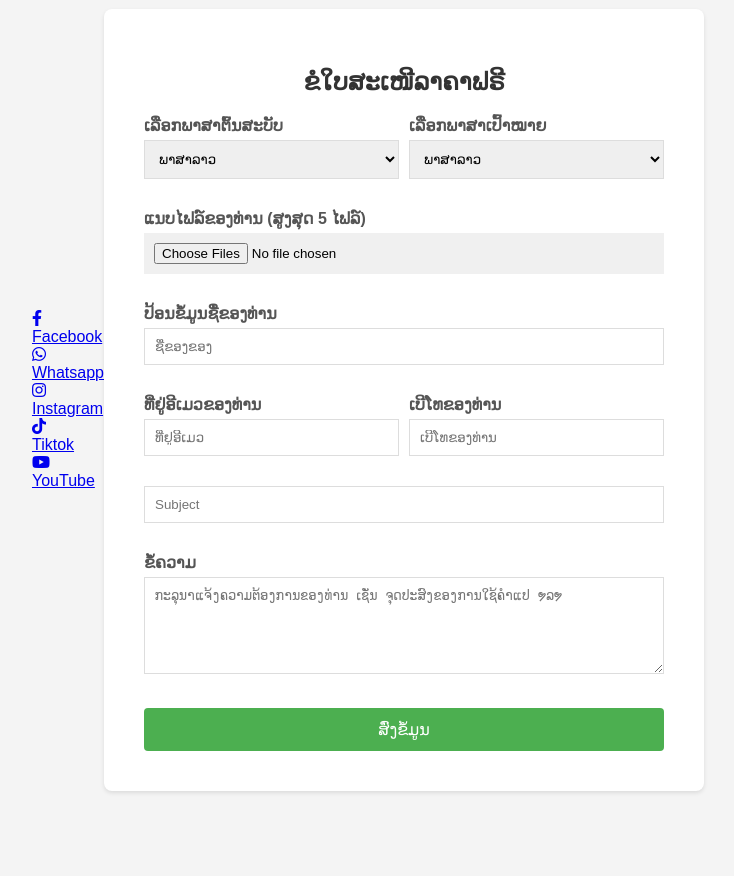
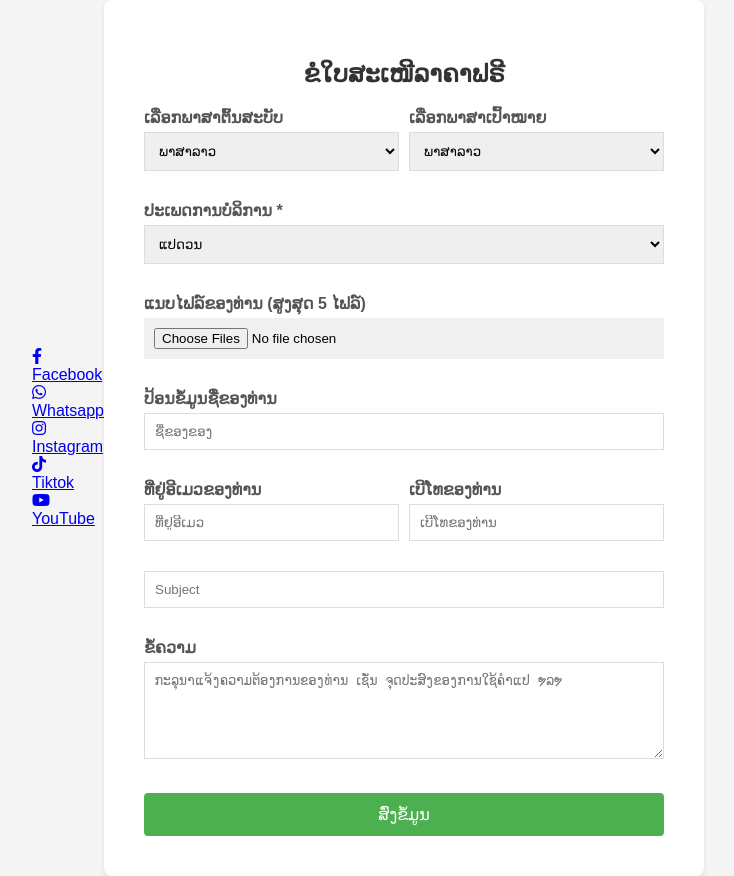
Before and after one commit to sompong59/phpsenmail, a PHP site: page / in a window 1280 px wide. Shown: the whole page, without its empty margins (272-1006 px from the left). Before the commit the page ends 793 px from the top, so only its background shows below. Run offline with PHP 8.4, Linux system fonts and the light colour scheme.

Commit message:
Update index.php
save s

```diff
--- a/phpmail-contact-form-main/index.php
+++ b/phpmail-contact-form-main/index.php
@@ -73,6 +73,14 @@
                     </select>
                 </div>
             </div>
+               <div class="form-group">
+<label>ປະເພດການບໍລິການ <span class="required">*</span> </label>
+            <select type="text" name="serviceType">
+			<option value="ແປດວນ ">ແປດວນ </option>
+                <option value="ແປປົກກະຕິ ">ແປປົກກະຕິ</option>
+                <option value="ອື່່ນ ໆ">ອື່ນ ໆ</option>
+            </select>
+        </div>
             <div class="form-group">
                 <label> ແນບໄຟລ໌ຂອງທ່ານ (ສູງສຸດ 5 ໄຟລ໌) </label>
                 <div class="file-upload">
```
